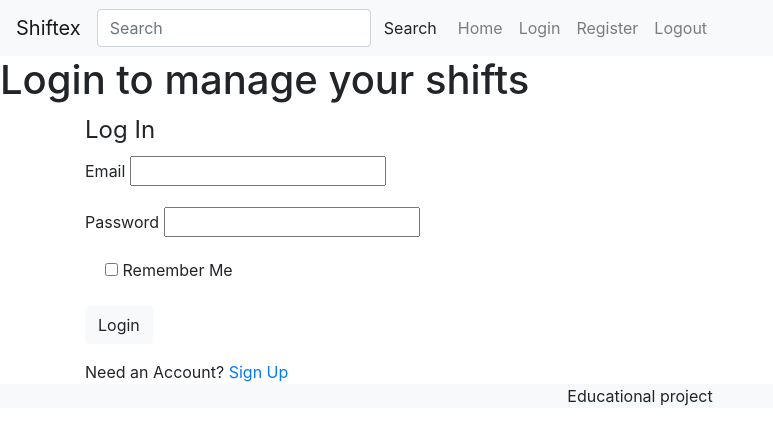
After one commit to Kastobi/ci_ms3_shiftex, a Flask app: page /login in a window 1280 px wide. The commit adds this page. Shown: the top 445 px of the page, without its empty margins (0-773 px from the left). Run offline with Flask 2, Linux system fonts and the light colour scheme; some libraries are stand-ins or nearby versions.

Commit message:
Add basic login form and template

```diff
--- a/app.py
+++ b/app.py
@@ -2,13 +2,17 @@ import os
 import time
 import datetime
 
-from flask import Flask, render_template
+from flask import Flask, render_template, url_for
 from flask_pymongo import PyMongo
+
+from forms import LoginForm
 
 if os.path.exists("env.py"):
     import env
 
 app = Flask(__name__)
+
+app.secret_key = os.environ.get("SECRET_KEY")
 
 app.config["MONGO_URI"] = os.environ.get("MONGO_URI")
 mongo = PyMongo(app)
@@ -33,6 +37,12 @@ def index():
     return render_template("index.html", today_duty_list=today_duty_list, today_time=today_time)
 
 
+@app.route("/login", methods=["GET", "POST"])
+def login():
+    form = LoginForm()
+    return render_template("login.html", form=form)
+
+
 if __name__ == "__main__":
     app.run(
         debug=True)
--- /dev/null
+++ b/forms.py
@@ -0,0 +1,12 @@
+from flask_wtf import FlaskForm
+from wtforms import StringField, PasswordField, SubmitField, BooleanField
+from wtforms.validators import DataRequired, Email
+
+
+class LoginForm(FlaskForm):
+    email = StringField("Email",
+                        validators=[DataRequired(), Email()])
+    password = PasswordField("Password",
+                             validators=[DataRequired()])
+    remember = BooleanField("Remember Me")
+    submit = SubmitField("Login")
--- a/templates/_includes/_navbar.html
+++ b/templates/_includes/_navbar.html
@@ -12,11 +12,11 @@
     <div class="collapse navbar-collapse" id="navbarContent">
         <ul class="navbar-nav">
             <li class="nav-item">
-                <a class="nav-link" href="#">Home</a>
+                <a class="nav-link" href="{{ url_for("index") }}">Home</a>
             </li>
 
             <li class="nav-item">
-                <a class="nav-link" href="#">Login</a>
+                <a class="nav-link" href="{{ url_for("login") }}">Login</a>
             </li>
             <li class="nav-item">
                 <a class="nav-link" href="#">Register</a>
--- /dev/null
+++ b/templates/login.html
@@ -0,0 +1,41 @@
+{% extends "base.html" %}
+
+{% block header %}
+    <h1>Login to manage your shifts</h1>
+{% endblock %}
+
+{% block content %}
+    <section class="container">
+
+        <form action="" method="POST">
+            {{ form.hidden_tag() }}
+            <fieldset class="form-group">
+                <legend>
+                    Log In
+                </legend>
+
+                <div class="form-group">
+                    {{ form.email.label }}
+                    {{ form.email }}
+                </div>
+                <div class="form-group">
+                    {{ form.password.label }}
+                    {{ form.password }}
+                </div>
+                <div class="form-check">
+                    {{ form.remember }}
+                    {{ form.remember.label }}
+                </div>
+            </fieldset>
+            <div class="form-group">
+                {{ form.submit(class="btn btn-light") }}
+            </div>
+        </form>
+
+    <div>
+        Need an Account?
+        <a href="{{ url_for("index") }}">Sign Up</a>
+    </div>
+
+    </section>
+{% endblock %}
```
Also changed, not shown: requirements.txt (+7 -0 lines).
